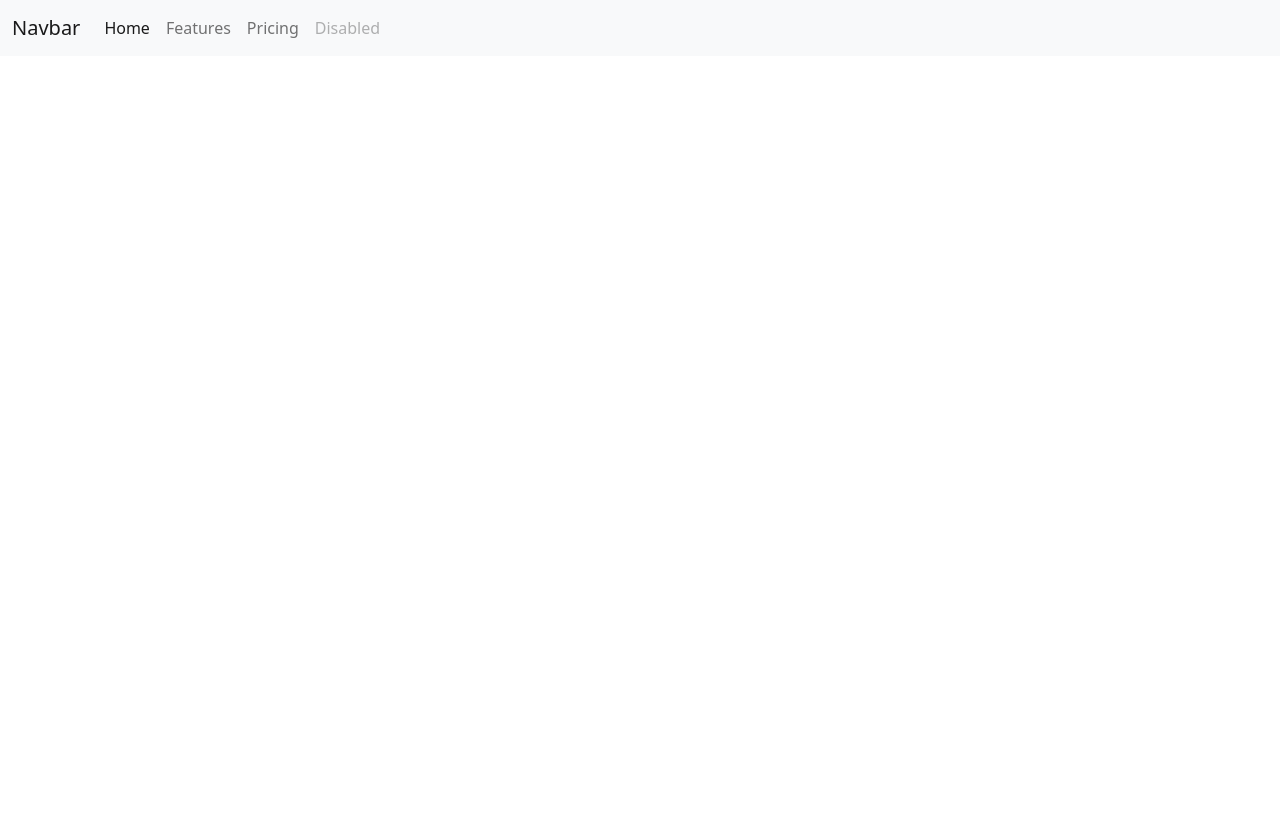
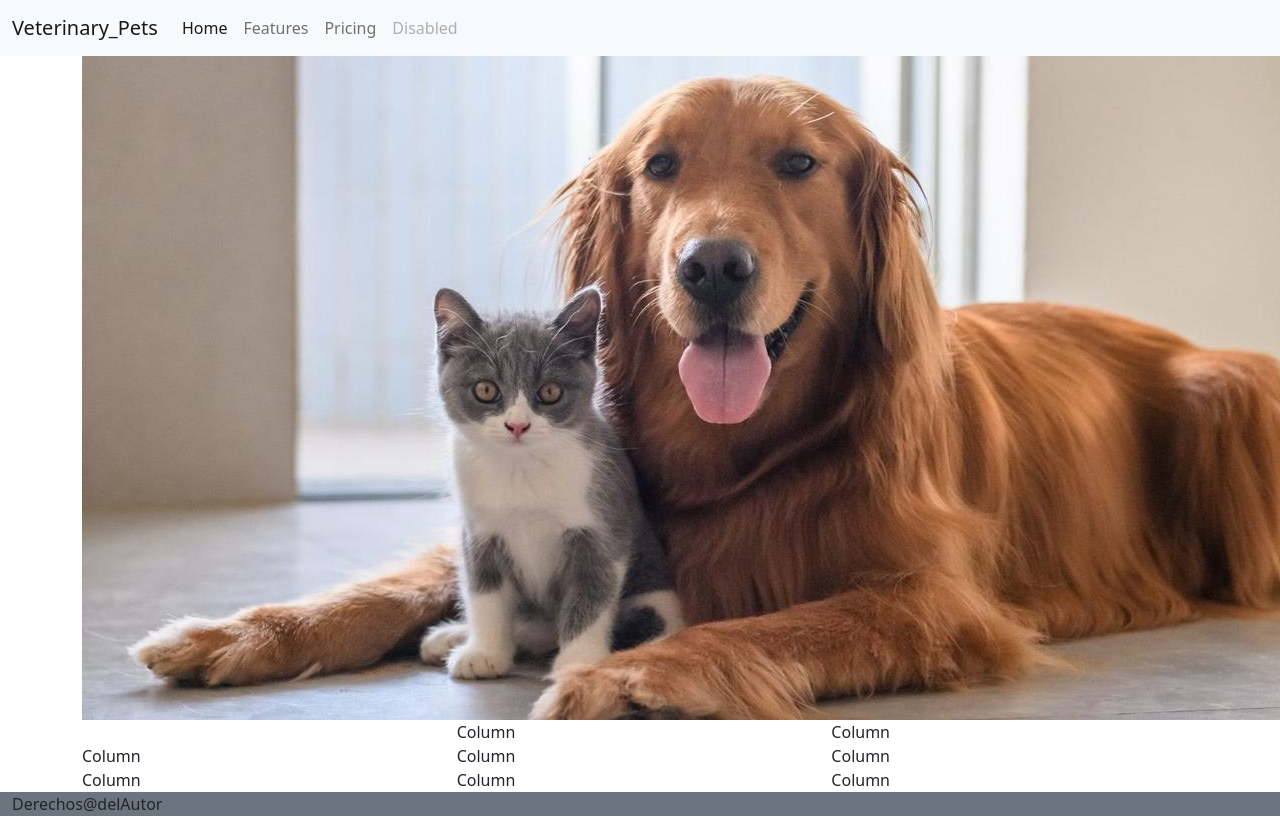
Before and after one commit to Rosita815/Laboratorio02, a plain HTML site: page index.html in a window 1280 px wide. Before the commit the page ends 800 px from the top, so only its background shows below. Drawn offline with nearby package versions, Linux system fonts and the light colour scheme.

Commit message:
modificacionIndex

```diff
--- a/index.html
+++ b/index.html
@@ -18,7 +18,7 @@
     <!-- place navbar here -->
     <nav class="navbar navbar-expand-lg bg-light">
       <div class="container-fluid">
-        <a class="navbar-brand" href="#">Navbar</a>
+        <a class="navbar-brand" href="#">Veterinary_Pets</a>
         <button class="navbar-toggler" type="button" data-bs-toggle="collapse" data-bs-target="#navbarNavAltMarkup" aria-controls="navbarNavAltMarkup" aria-expanded="false" aria-label="Toggle navigation">
           <span class="navbar-toggler-icon"></span>
         </button>
@@ -34,12 +34,41 @@
     </nav>
   </header>
   <main>
+    <div class="container">
+      <img src="img/7ec514ca-293b-469c-8f5d-804267599384_alta-libre-aspect-ratio_default_0.jpg" alt="a">
+    </div>
+      <div class="container">
+        <div class="row justify-content-center align-items-center g-2">
+        <div class="col"></div>
+        <div class="col">Column</div>
+        <div class="col">Column</div>
+        </div>
+      </div>
 
+    <div class="container">
+      <div class="row justify-content-center align-items-center g-2">
+        <div class="col">Column</div>
+        <div class="col">Column</div>
+        <div class="col">Column</div>
+      </div>
+    </div>
+
+    <div class="container">
+      <div class="row justify-content-center align-items-center g-2">
+        <div class="col">Column</div>
+        <div class="col">Column</div>
+        <div class="col">Column</div>
+      </div>
+    </div>
   </main>
   <footer>
     <!-- place footer here -->
+    <div class=" bg-secondary container-fluid">
+
+        <p>Derechos@delAutor</p>
 
     </div>
+
   </footer>
   <!-- Bootstrap JavaScript Libraries -->
   <script src="https://cdn.jsdelivr.net/npm/@popperjs/core@2.11.6/dist/umd/popper.min.js"
```
Also changed, not shown: Img/138446520-clínica-veterinaria-de-mascotas-y-plantilla-de-diseño-de-logotipo-de-vector-de-tratamiento.webp (added), Img/7ec514ca-293b-469c-8f5d-804267599384_alta-libre-aspect-ratio_default_0.jpg (added).
